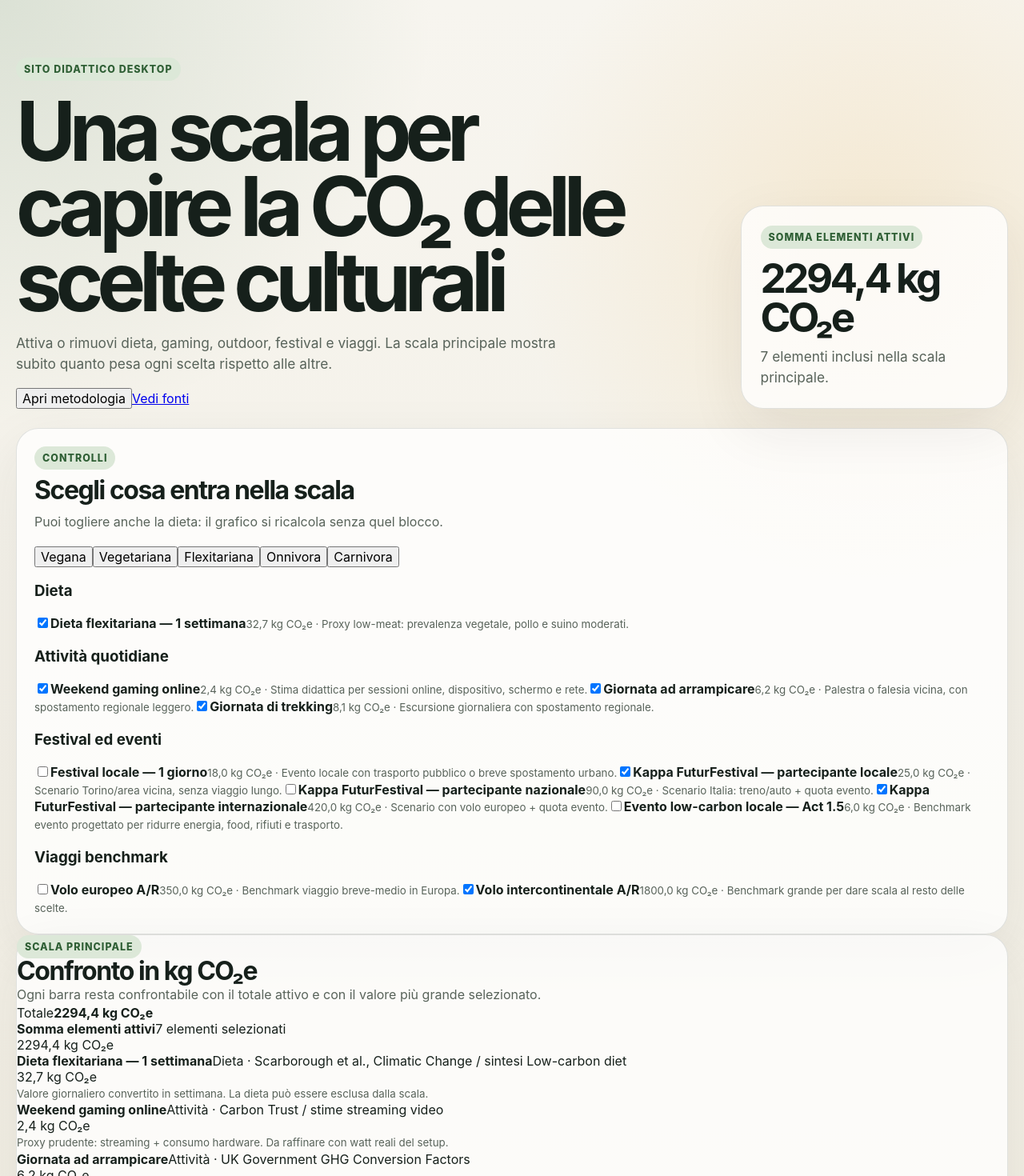
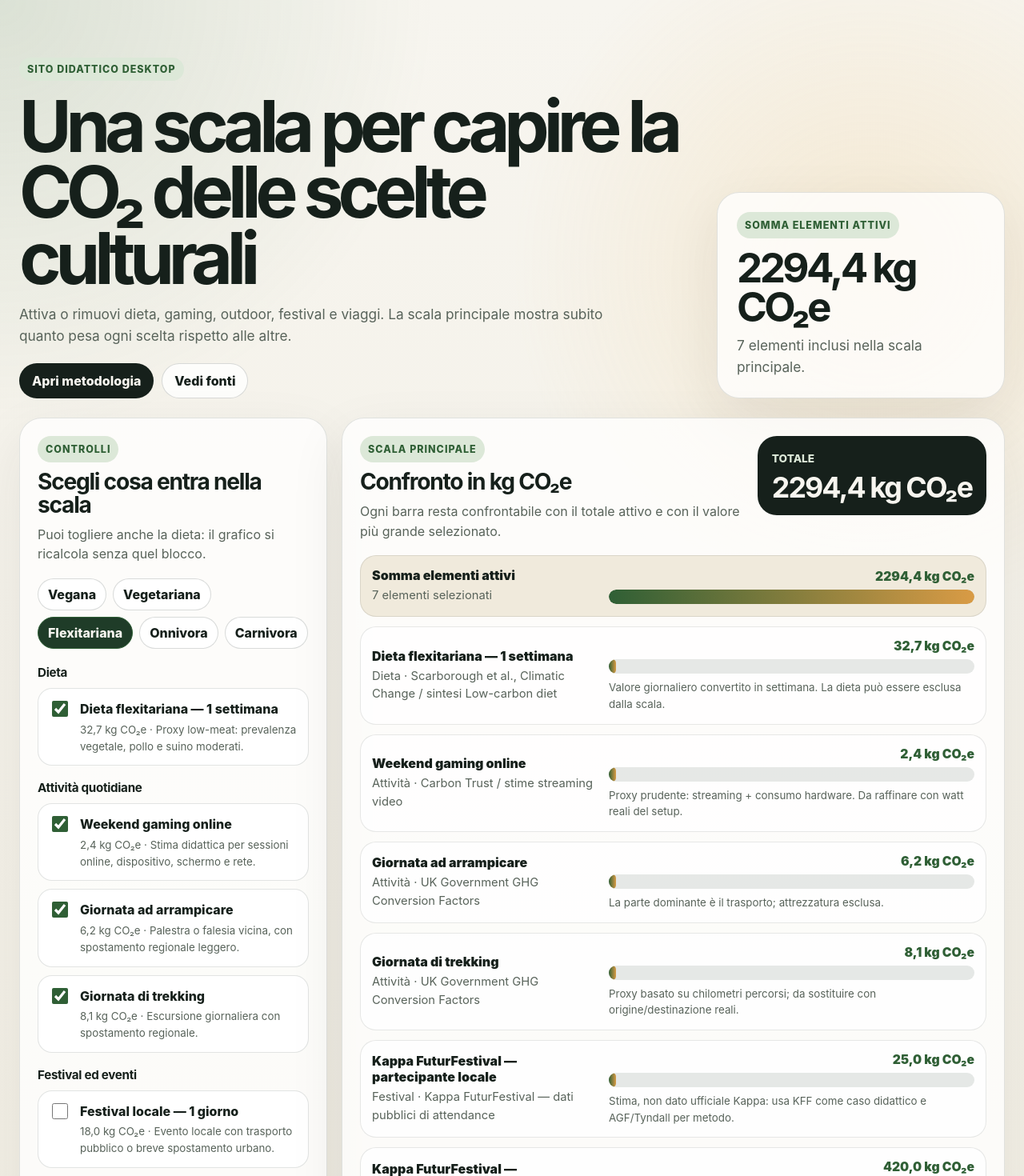
Before and after one commit to Shaos94/co2-entertainment-impact, a React (Vite) app: page / in a window 1280 px wide. Shown: the top 1470 px of the page at 80% size. Built offline with nearby package versions, Linux system fonts and the light colour scheme; the HTML template or start-up script is replaced by a standard one.

Commit message:
Style primary scale methodology and sources

```diff
--- a/src/index.css
+++ b/src/index.css
@@ -11,6 +11,10 @@
 
 * {
   box-sizing: border-box;
+}
+
+html {
+  scroll-behavior: smooth;
 }
 
 body {
@@ -28,19 +32,24 @@ input {
   font: inherit;
 }
 
-button {
+button,
+a {
   -webkit-tap-highlight-color: transparent;
 }
 
+button {
+  cursor: pointer;
+}
+
 main {
-  width: min(1280px, calc(100% - 40px));
+  width: min(1380px, calc(100% - 48px));
   margin: 0 auto;
-  padding: 40px 0 56px;
+  padding: 40px 0 64px;
 }
 
 .hero {
   display: grid;
-  grid-template-columns: minmax(0, 1.45fr) minmax(320px, 0.55fr);
+  grid-template-columns: minmax(0, 1.5fr) minmax(360px, 0.55fr);
   gap: 24px;
   align-items: end;
   padding: 32px 0 24px;
@@ -49,6 +58,30 @@ main {
 .hero-copy {
   display: grid;
   gap: 16px;
+}
+
+.hero-actions {
+  display: flex;
+  flex-wrap: wrap;
+  gap: 10px;
+  margin-top: 4px;
+}
+
+.hero-actions button,
+.hero-actions a,
+.dialog-header button {
+  border: 1px solid rgba(22, 32, 27, 0.16);
+  border-radius: 999px;
+  background: #16201b;
+  color: #f7f5ef;
+  font-weight: 800;
+  padding: 11px 15px;
+  text-decoration: none;
+}
+
+.hero-actions a {
+  background: rgba(255, 255, 255, 0.8);
+  color: #16201b;
 }
 
 .eyebrow,
@@ -67,32 +100,44 @@ main {
 
 h1,
 h2,
+h3,
 p {
   margin: 0;
 }
 
 h1 {
-  max-width: 850px;
-  font-size: clamp(2.6rem, 8vw, 6.4rem);
+  max-width: 980px;
+  font-size: clamp(3.4rem, 7vw, 6.8rem);
   line-height: 0.92;
   letter-spacing: -0.08em;
 }
 
 h2 {
-  font-size: clamp(1.25rem, 2.5vw, 2.1rem);
+  font-size: clamp(1.35rem, 2.2vw, 2.4rem);
   line-height: 1.02;
   letter-spacing: -0.045em;
+}
+
+h3 {
+  font-size: 0.95rem;
+  letter-spacing: -0.02em;
+}
+
+p,
+li,
+small,
+span {
+  line-height: 1.55;
 }
 
 p,
 li,
 small {
   color: #58635a;
-  line-height: 1.55;
 }
 
 .hero p {
-  max-width: 720px;
+  max-width: 780px;
   font-size: 1.08rem;
 }
 
@@ -116,29 +161,17 @@ small {
   line-height: 0.95;
 }
 
-.desktop-dashboard {
+.teaching-layout {
   display: grid;
-  grid-template-columns: minmax(360px, 0.9fr) minmax(0, 1.35fr);
+  grid-template-columns: minmax(380px, 0.72fr) minmax(0, 1.55fr);
   gap: 18px;
   align-items: start;
 }
 
-.control-column,
-.results-column,
-.insight-grid {
-  display: grid;
-  gap: 18px;
-}
-
-.results-column {
-  grid-template-columns: minmax(0, 1fr);
-}
-
 .control-panel,
-.summary,
-.chart-panel,
-.insight,
-.notes {
+.scale-panel,
+.sources-panel,
+.insight {
   padding: 22px;
 }
 
@@ -148,185 +181,185 @@ small {
   margin-bottom: 18px;
 }
 
-.compact-title {
-  margin-bottom: 16px;
+.diet-picker {
+  display: flex;
+  flex-wrap: wrap;
+  gap: 8px;
+  margin-bottom: 20px;
 }
 
-.cards,
-.activity-list {
-  display: grid;
-  gap: 12px;
+.chip {
+  border: 1px solid rgba(22, 32, 27, 0.16);
+  border-radius: 999px;
+  background: #ffffff;
+  color: #16201b;
+  font-weight: 850;
+  padding: 9px 12px;
 }
 
-.card,
-.activity {
-  width: 100%;
-  border: 1px solid rgba(22, 32, 27, 0.12);
-  border-radius: 20px;
-  background: #ffffff;
-  color: inherit;
+.chip.selected,
+.chip:focus-visible,
+.chip:hover {
+  border-color: #2f5f35;
+  background: #1f3c28;
+  color: #f7f5ef;
+  outline: none;
 }
 
-.card {
+.toggle-groups {
   display: grid;
-  gap: 8px;
-  padding: 16px;
-  text-align: left;
-  cursor: pointer;
-  transition:
-    border-color 160ms ease,
-    background 160ms ease,
-    transform 160ms ease;
+  gap: 18px;
 }
 
-.card:hover,
-.card:focus-visible {
-  border-color: #2f5f35;
-  outline: none;
-  transform: translateY(-1px);
+.toggle-group {
+  display: grid;
+  gap: 10px;
 }
 
-.card.selected {
-  background: #1f3c28;
-  color: #f7f5ef;
+.toggle-list {
+  display: grid;
+  gap: 10px;
 }
 
-.card.selected small {
-  color: #dce8d8;
-}
-
-.card span,
-.activity strong {
-  font-weight: 850;
-}
-
-.card strong {
-  font-size: 1.35rem;
-}
-
-.activity {
+.toggle-row {
   display: grid;
-  grid-template-columns: auto 1fr auto;
+  grid-template-columns: auto 1fr;
   gap: 12px;
   align-items: start;
-  padding: 14px;
+  border: 1px solid rgba(22, 32, 27, 0.12);
+  border-radius: 18px;
+  background: #ffffff;
+  padding: 13px;
   cursor: pointer;
 }
 
-.activity:focus-within,
-.activity:hover {
+.toggle-row:hover,
+.toggle-row:focus-within {
   border-color: #2f5f35;
 }
 
-.activity input {
+.toggle-row input {
   width: 20px;
   height: 20px;
   margin-top: 2px;
   accent-color: #2f5f35;
 }
 
-.activity span {
+.toggle-row span {
+  display: grid;
+  gap: 3px;
+}
+
+.toggle-row strong {
+  font-weight: 850;
+}
+
+.scale-panel {
+  display: grid;
+  gap: 18px;
+}
+
+.scale-header {
+  display: grid;
+  grid-template-columns: minmax(0, 1fr) auto;
+  gap: 18px;
+  align-items: start;
+}
+
+.scale-header > div:first-child {
+  display: grid;
+  gap: 10px;
+}
+
+.total-pill {
+  min-width: 220px;
+  border-radius: 24px;
+  background: #16201b;
+  color: #f7f5ef;
+  padding: 18px;
+}
+
+.total-pill span {
+  color: #dce8d8;
+  display: block;
+  font-size: 0.85rem;
+  font-weight: 850;
+  text-transform: uppercase;
+}
+
+.total-pill strong {
+  display: block;
+  font-size: clamp(1.6rem, 2.8vw, 2.8rem);
+  letter-spacing: -0.055em;
+  line-height: 0.95;
+  margin-top: 8px;
+}
+
+.scale-chart {
+  display: grid;
+  gap: 12px;
+}
+
+.scale-row {
+  display: grid;
+  grid-template-columns: minmax(260px, 0.38fr) minmax(0, 0.62fr);
+  gap: 16px;
+  align-items: center;
+  border: 1px solid rgba(22, 32, 27, 0.1);
+  border-radius: 20px;
+  background: rgba(255, 255, 255, 0.72);
+  padding: 14px;
+}
+
+.scale-row.total-row {
+  background: #f0eadc;
+}
+
+.scale-row-copy {
   display: grid;
   gap: 4px;
 }
 
-.activity em {
-  color: #2f5f35;
-  font-style: normal;
+.scale-row-copy strong {
   font-weight: 900;
-  white-space: nowrap;
 }
 
-.summary {
-  display: grid;
-  grid-template-columns: 1fr auto;
-  gap: 24px;
-  align-items: center;
+.scale-row-copy span {
+  color: #58635a;
+  font-size: 0.92rem;
 }
 
-.summary h2 {
-  margin-top: 16px;
-  font-size: clamp(2.1rem, 5vw, 4.6rem);
+.scale-bar-wrap {
+  display: grid;
+  gap: 7px;
 }
 
-.summary p {
-  margin-top: 8px;
+.scale-value {
+  color: #2f5f35;
+  font-size: 0.98rem;
+  font-weight: 900;
+  text-align: right;
 }
 
-.score {
-  display: grid;
-  place-items: center;
-  width: 132px;
-  height: 132px;
-  border-radius: 50%;
-  background: #16201b;
-  color: #f8f4e9;
+.scale-track {
+  width: 100%;
+  height: 18px;
+  overflow: hidden;
+  border-radius: 999px;
+  background: rgba(31, 60, 40, 0.11);
 }
 
-.score span {
-  font-size: 3rem;
-  font-weight: 900;
-  line-height: 0.85;
-}
-
-.score small {
-  color: #dce8d8;
-  font-weight: 800;
-}
-
-.chart-panel {
-  display: grid;
-  gap: 10px;
-}
-
-.bar-chart {
-  display: grid;
-  gap: 16px;
-}
-
-.bar-row {
-  display: grid;
-  gap: 8px;
-}
-
-.bar-heading {
-  display: flex;
-  gap: 12px;
-  align-items: baseline;
-  justify-content: space-between;
-}
-
-.bar-heading span {
-  font-weight: 850;
-}
-
-.bar-heading strong {
-  color: #2f5f35;
-  font-size: 1rem;
-  white-space: nowrap;
-}
-
-.bar-track {
-  width: 100%;
-  height: 16px;
-  overflow: hidden;
-  border-radius: 999px;
-  background: rgba(31, 60, 40, 0.1);
-}
-
-.bar-fill {
+.scale-fill {
   height: 100%;
   border-radius: 999px;
-  background: linear-gradient(90deg, #2f5f35, #8fa35f);
+  background: linear-gradient(90deg, #2f5f35, #d99b45);
   transition: width 180ms ease;
 }
 
-.comparison-chart .bar-fill {
-  background: linear-gradient(90deg, #2f5f35, #d99b45);
-}
-
 .insight-grid {
+  display: grid;
   grid-template-columns: repeat(2, minmax(0, 1fr));
+  gap: 18px;
   margin-top: 18px;
 }
 
@@ -344,59 +377,110 @@ small {
   color: #dce8d8;
 }
 
-.notes {
+.sources-panel {
   margin-top: 18px;
 }
 
-.notes h2 {
-  margin-bottom: 12px;
+.source-grid {
+  display: grid;
+  grid-template-columns: repeat(3, minmax(0, 1fr));
+  gap: 12px;
 }
 
-.notes ol {
+.source-card {
+  display: grid;
+  gap: 10px;
+  border: 1px solid rgba(22, 32, 27, 0.12);
+  border-radius: 20px;
+  background: #ffffff;
+  padding: 16px;
+}
+
+.source-card.active {
+  border-color: #2f5f35;
+  background: #f3f7f1;
+}
+
+.source-card a {
+  color: #2f5f35;
+  font-weight: 850;
+}
+
+.method-dialog {
+  width: min(760px, calc(100% - 32px));
+  border: 1px solid rgba(22, 32, 27, 0.16);
+  border-radius: 28px;
+  background: #f7f5ef;
+  color: #16201b;
+  padding: 0;
+  box-shadow: 0 28px 80px rgba(22, 32, 27, 0.24);
+}
+
+.method-dialog::backdrop {
+  background: rgba(22, 32, 27, 0.36);
+}
+
+.dialog-content {
+  display: grid;
+  gap: 18px;
+  padding: 24px;
+}
+
+.dialog-header {
+  display: flex;
+  justify-content: space-between;
+  gap: 12px;
+  align-items: center;
+}
+
+.dialog-content ol {
+  display: grid;
+  gap: 12px;
   margin: 0;
   padding-left: 22px;
 }
 
-@media (max-width: 980px) {
+@media (max-width: 1080px) {
+  main {
+    width: min(100% - 32px, 920px);
+  }
+
   .hero,
-  .desktop-dashboard,
-  .insight-grid {
+  .teaching-layout,
+  .insight-grid,
+  .scale-header,
+  .source-grid {
     grid-template-columns: 1fr;
+  }
+
+  .scale-row {
+    grid-template-columns: 1fr;
+  }
+
+  .scale-value {
+    text-align: left;
   }
 }
 
-@media (max-width: 760px) {
+@media (max-width: 700px) {
   main {
     width: min(100% - 24px, 560px);
     padding-top: 20px;
   }
 
-  .hero {
-    padding-top: 20px;
+  h1 {
+    font-size: clamp(2.6rem, 12vw, 4.2rem);
   }
 
-  .summary {
-    grid-template-columns: 1fr;
+  .hero,
+  .teaching-layout {
+    gap: 14px;
   }
 
-  .score {
-    width: 100%;
-    height: auto;
-    min-height: 96px;
-    border-radius: 22px;
-  }
-
-  .activity {
-    grid-template-columns: auto 1fr;
-  }
-
-  .activity em {
-    grid-column: 2;
-  }
-
-  .bar-heading {
-    align-items: flex-start;
-    flex-direction: column;
-    gap: 4px;
+  .control-panel,
+  .scale-panel,
+  .sources-panel,
+  .insight {
+    padding: 18px;
   }
 }
```
